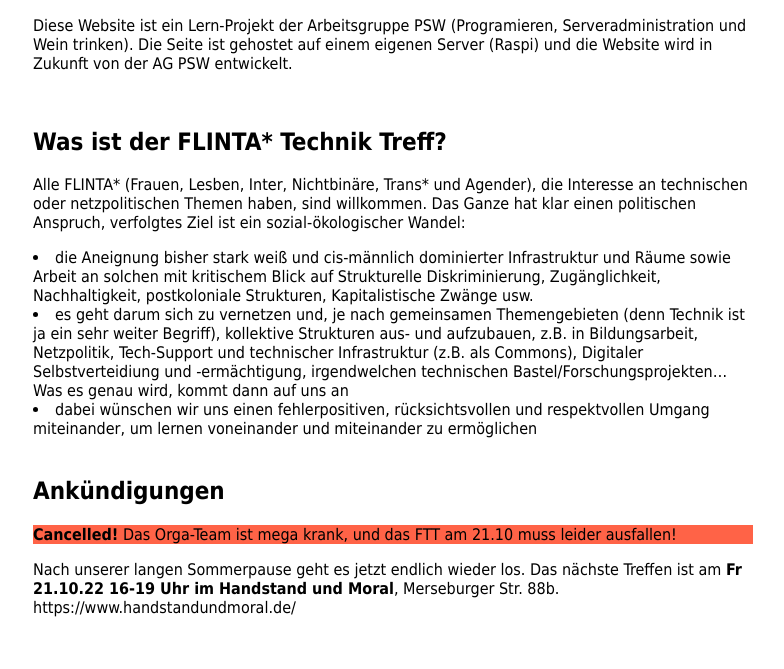
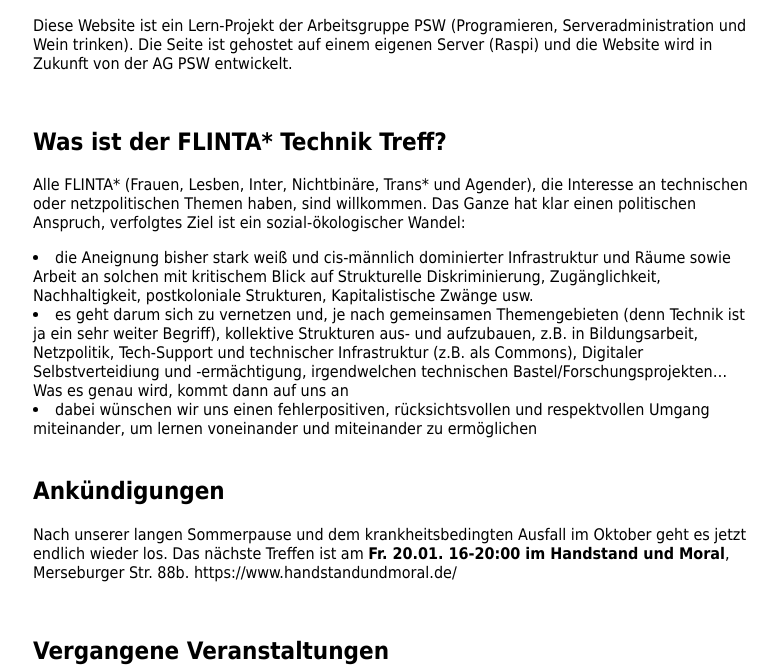
Before and after one commit to FLINTA-Technik-Treff/FTT, a plain HTML site: page index.html in a window 1280 px wide. Shown: the part 105-774 px from the top of the page, without its empty margins (247-1031 px from the left). Drawn offline with Linux system fonts and the light colour scheme.

Commit message:
update next meeting time

```diff
--- a/index.html
+++ b/index.html
@@ -26,8 +26,7 @@
     </p>
 
 <h2>Ank&uuml;ndigungen</h2>
-<p style="background-color:tomato;"><b>Cancelled!</b> Das Orga-Team ist mega krank, und das FTT am 21.10 muss leider ausfallen!<p>
-<p>Nach unserer langen Sommerpause geht es jetzt endlich wieder los. Das n&auml;chste Treffen ist am <b> Fr 21.10.22 16-19 Uhr im Handstand und Moral</b>, Merseburger Str. 88b. https://www.handstandundmoral.de/</p>
+<p>Nach unserer langen Sommerpause und dem krankheitsbedingten Ausfall im Oktober geht es jetzt endlich wieder los. Das n&auml;chste Treffen ist am <b> Fr. 20.01. 16-20:00 im Handstand und Moral</b>, Merseburger Str. 88b. https://www.handstandundmoral.de/</p>
 <br>
 <h2>Vergangene Veranstaltungen</h2>
 <h3>FTT (FLINTA* Technik Treff) in Juli 22</h3>
```
